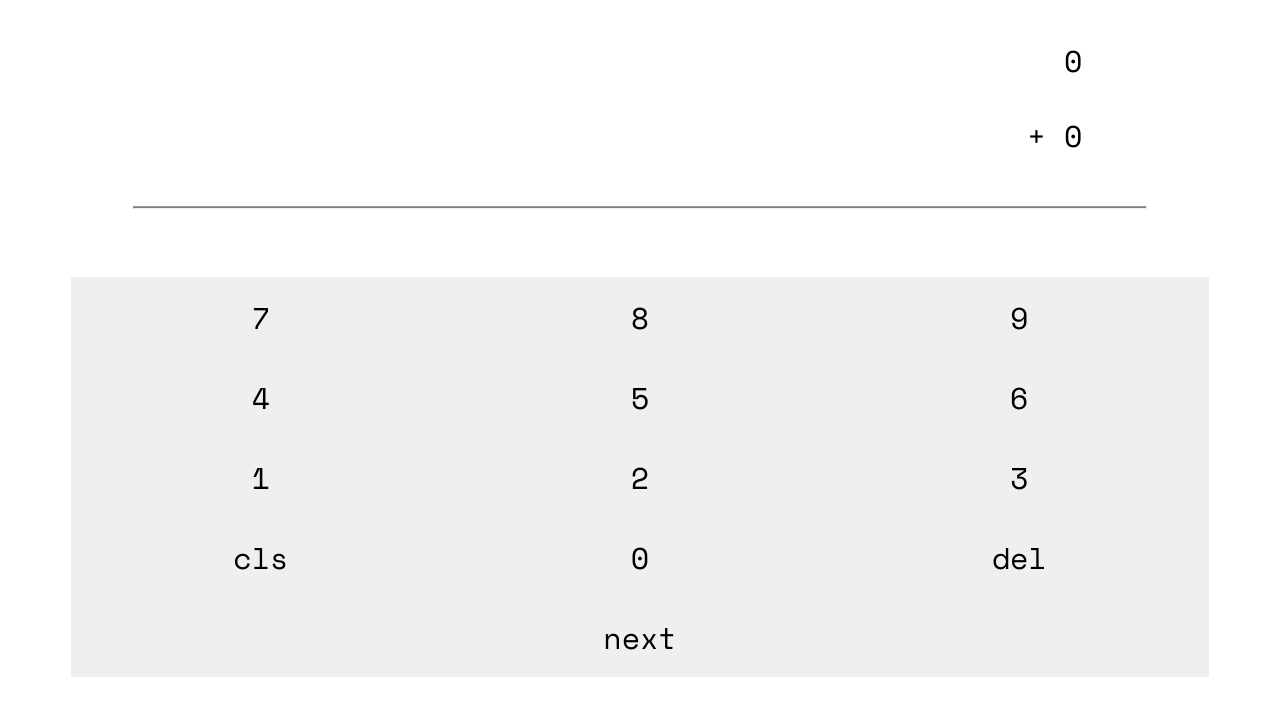
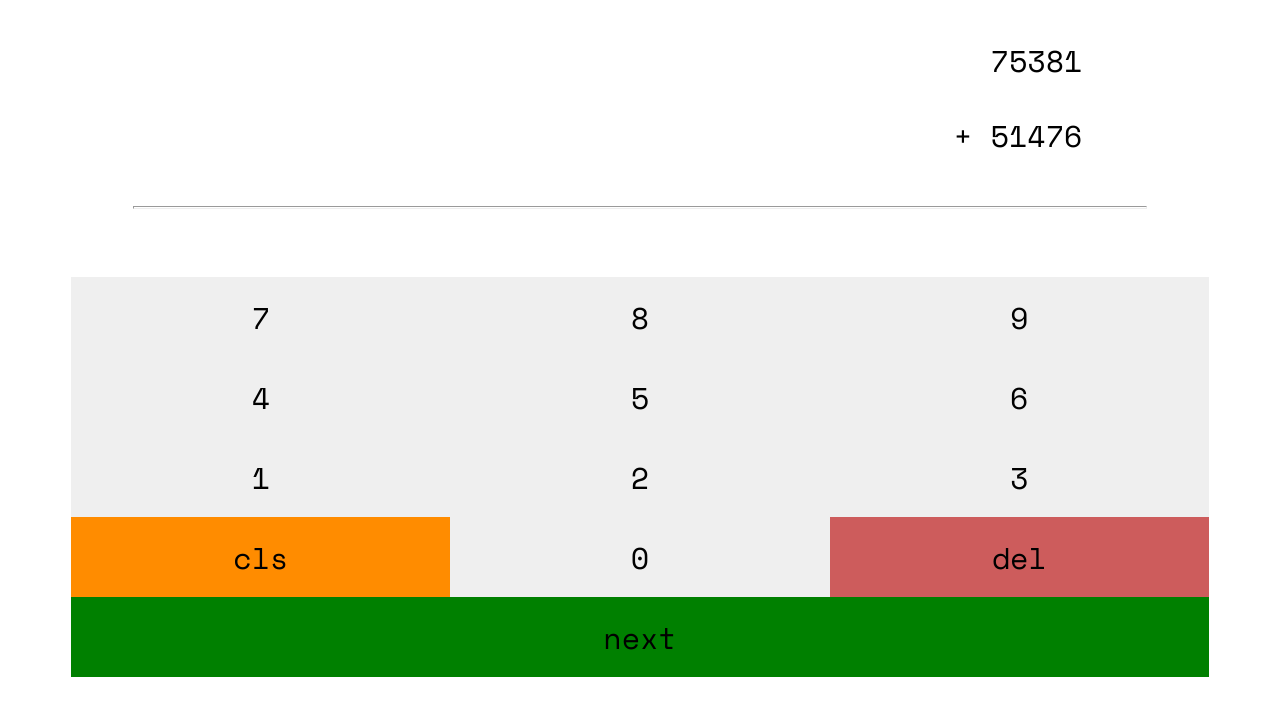
Before and after one commit to s2ngK/react-calculate-training-app, a React (Create React App) app: page / in a window 1280 px wide. Shown: the top 716 px of the page. Built offline with nearby package versions, Linux system fonts and the light colour scheme.

Commit message:
구조 잡기

```diff
--- a/src/App.tsx
+++ b/src/App.tsx
@@ -1,16 +1,11 @@
-import { useState } from 'react';
-import './App.scss';
+import { useState, useEffect } from 'react';
+import { Controls } from './interfaces';
+import * as util from './utils';
+import { Symbol } from './containers/QuestionContainer';
 import KeyPadContainer from './containers/KeyPadContainer';
 import QuestionContainer from './containers/QuestionContainer';
-import { Symbol } from './containers/QuestionContainer';
 import SolutionContainer from './containers/SolutionContainer';
-
-export interface Controls {
-  clear: () => void;
-  next: () => void;
-  delete: () => void;
-  type: (value: string) => void;
-}
+import './App.scss';
 
 function App() {
   const [num1, setNum1] = useState<number>(0);
@@ -18,29 +13,17 @@ function App() {
   const [symbol, setSymbol] = useState<Symbol>('+');
   const [solution, setSolution] = useState<string>('');
 
-  const getRandInt = (digit: number): number => {
-    const reqDigit = 10 ** digit;
-    const rand = Math.floor(Math.random() * reqDigit);
-    const randDigits = Math.floor(Math.log10(rand)) + 1;
-    if (randDigits < digit) {
-      return getRandInt(digit);
-    }
-    return rand;
-  };
-
-  const getSymbol = (ran: number) => {
-    if (ran < 1) return '+';
-    else if (ran < 2) return '-';
-    else return 'x';
-  };
+  useEffect(() => {
+    createQuestion();
+  }, []);
 
   const createQuestion = () => {
     const symbolRan = Math.floor(Math.random() * 3);
     let digits = 2;
     if (symbolRan < 2) digits = 5; // +, - 자리수 증가
-    const num1 = getRandInt(digits);
-    const num2 = getRandInt(digits);
-    setSymbol(getSymbol(symbolRan));
+    const num1 = util.getRandInt(digits);
+    const num2 = util.getRandInt(digits);
+    setSymbol(util.getSymbol(symbolRan));
     setNum1(num1);
     setNum2(num2);
     if (symbolRan === 1 && num2 > num1) {
--- a/src/containers/KeyPadContainer.tsx
+++ b/src/containers/KeyPadContainer.tsx
@@ -1,9 +1,9 @@
-import { Controls } from '../App';
+import { Controls } from '../interfaces';
 import KeyPad from '../components/KeyPad';
 import '../style/containers.scss';
 
 const KeyPadContainer = ({ controls }: { controls: Controls }) => {
-  const numArr = [1, 2, 3, 4, 5, 6, 7, 8, 9];
+  // const numArr = [1, 2, 3, 4, 5, 6, 7, 8, 9];
   const reverseNumArr = [7, 8, 9, 4, 5, 6, 1, 2, 3];
 
   const getPadArr = (numberArr: number[]) => {
@@ -24,11 +24,19 @@ const KeyPadContainer = ({ controls }: { controls: Controls }) => {
   return (
     <div className='keypad-container'>
       {numPadArr}
-      <KeyPad content={'cls'} onClick={() => controls.clear()} />
+      <KeyPad
+        addClass={'clear'}
+        content={'cls'}
+        onClick={() => controls.clear()}
+      />
       <KeyPad content={'0'} onClick={() => controls.type('0')} />
-      <KeyPad content={'del'} onClick={() => controls.delete()} />
       <KeyPad
-        addClass={'full'}
+        addClass={'delete'}
+        content={'del'}
+        onClick={() => controls.delete()}
+      />
+      <KeyPad
+        addClass={'full start'}
         content={'next'}
         onClick={() => controls.next()}
       />
--- /dev/null
+++ b/src/interfaces/index.ts
@@ -0,0 +1,6 @@
+export interface Controls {
+  clear: () => void;
+  next: () => void;
+  delete: () => void;
+  type: (value: string) => void;
+}
--- a/src/style/components.scss
+++ b/src/style/components.scss
@@ -10,4 +10,16 @@
   &.full {
     width: 90%;
   }
+  &.start {
+    background-color: green;
+  }
+  &.next {
+    background-color: chartreuse;
+  }
+  &.clear {
+    background-color: darkorange;
+  }
+  &.delete {
+    background-color: indianred;
+  }
 }
--- a/src/style/containers.scss
+++ b/src/style/containers.scss
@@ -1,5 +1,4 @@
 .div {
-  background-color: gray;
   width: 80%;
   height: 1px;
 }
--- /dev/null
+++ b/src/utils/index.ts
@@ -0,0 +1,15 @@
+export const getRandInt = (digit: number): number => {
+  const reqDigit = 10 ** digit;
+  const rand = Math.floor(Math.random() * reqDigit);
+  const randDigits = Math.floor(Math.log10(rand)) + 1;
+  if (randDigits < digit) {
+    return getRandInt(digit);
+  }
+  return rand;
+};
+
+export const getSymbol = (ran: number) => {
+  if (ran < 1) return '+';
+  else if (ran < 2) return '-';
+  else return 'x';
+};
```
